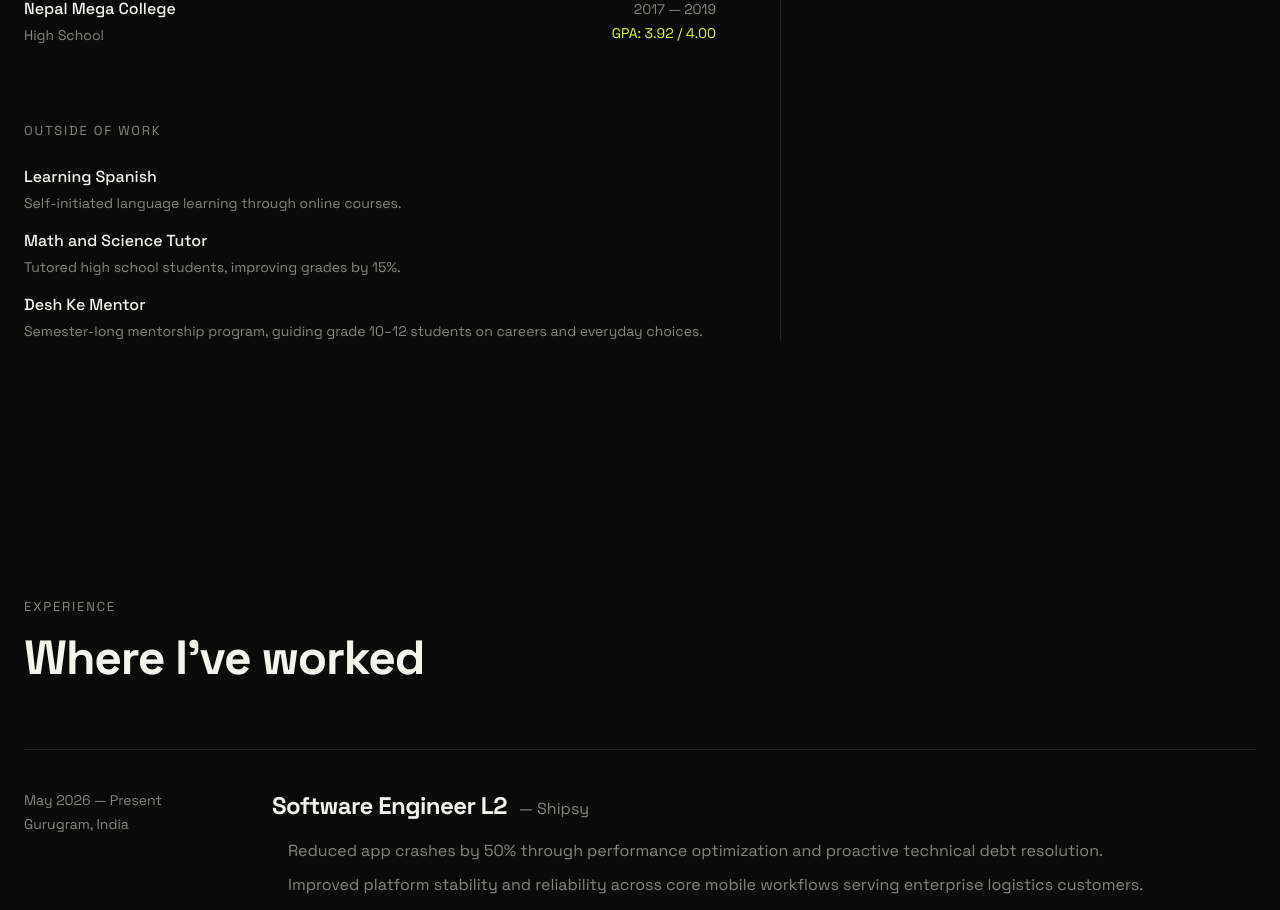
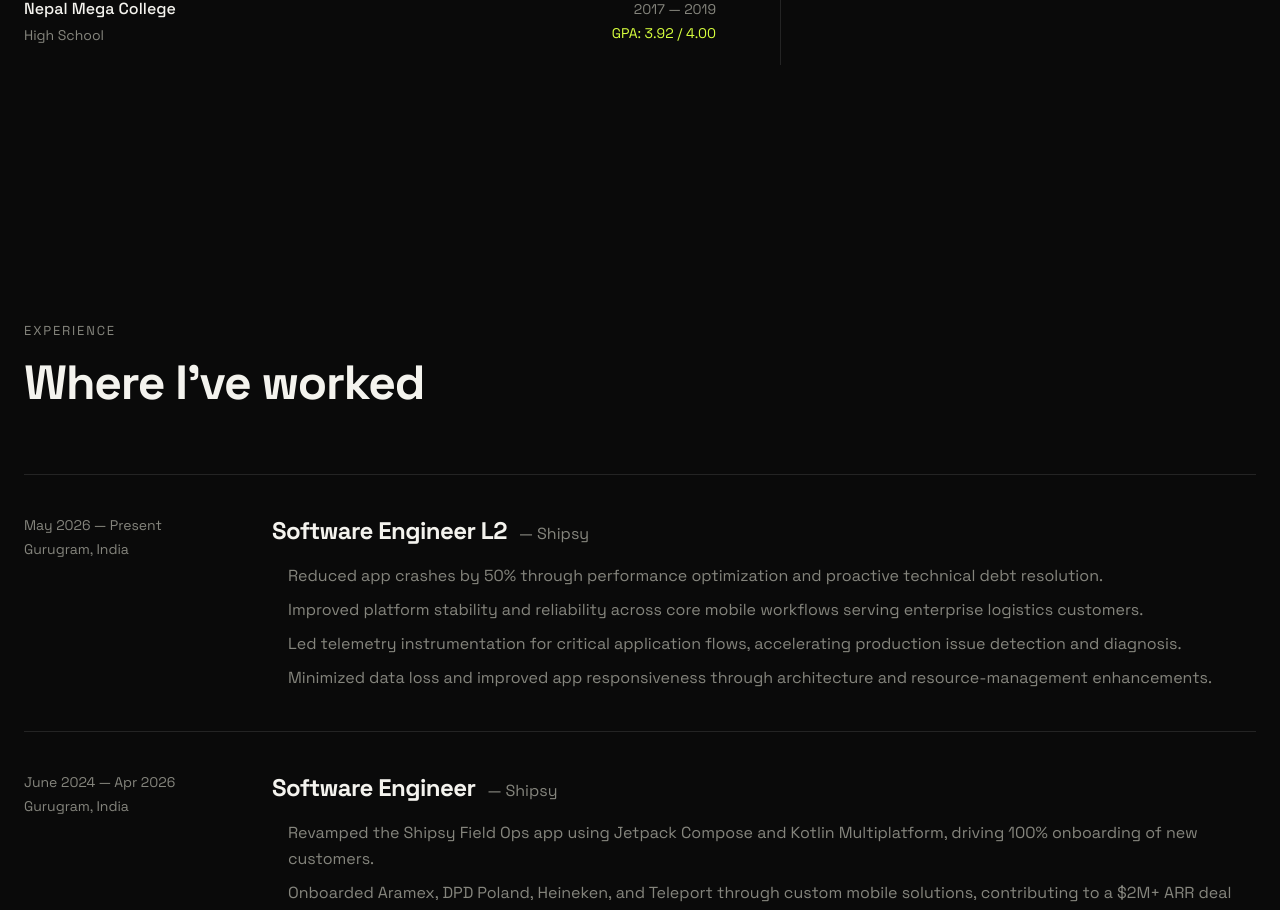
Before and after one commit to Sum1t01/portfolio, a React (Vite) app: page / in a window 1280 px wide. Shown: the part 1920-2830 px from the top of the page. Built offline with nearby package versions, Linux system fonts and the light colour scheme; no server answers.

Commit message:
major rework, smoother transitions

```diff
--- a/src/sections/About.jsx
+++ b/src/sections/About.jsx
@@ -3,7 +3,7 @@ import { HiOutlineDeviceMobile } from 'react-icons/hi'
 import { PiBrainDuotone } from 'react-icons/pi'
 import { SiSpringboot } from 'react-icons/si'
 import Reveal from '../components/Reveal'
-import { bio, education, skills, extracurricular, highlights, content } from '../data/profile'
+import { bio, education, skills, highlights, content } from '../data/profile'
 
 const highlightIcons = {
   mobile: HiOutlineDeviceMobile,
@@ -74,18 +74,6 @@ const About = () => {
                 ))}
               </div>
             </Reveal>
-
-            <Reveal delay={150} className='mt-14'>
-              <p className='eyebrow'>{content.about.extracurricularLabel}</p>
-              <div className='mt-6 space-y-4'>
-                {extracurricular.map((item, idx) => (
-                  <div key={idx}>
-                    <p className='font-medium'>{item.title}</p>
-                    <p className='text-sm text-muted-foreground mt-1'>{item.detail}</p>
-                  </div>
-                ))}
-              </div>
-            </Reveal>
           </div>
 
           {/* Skills */}
```
